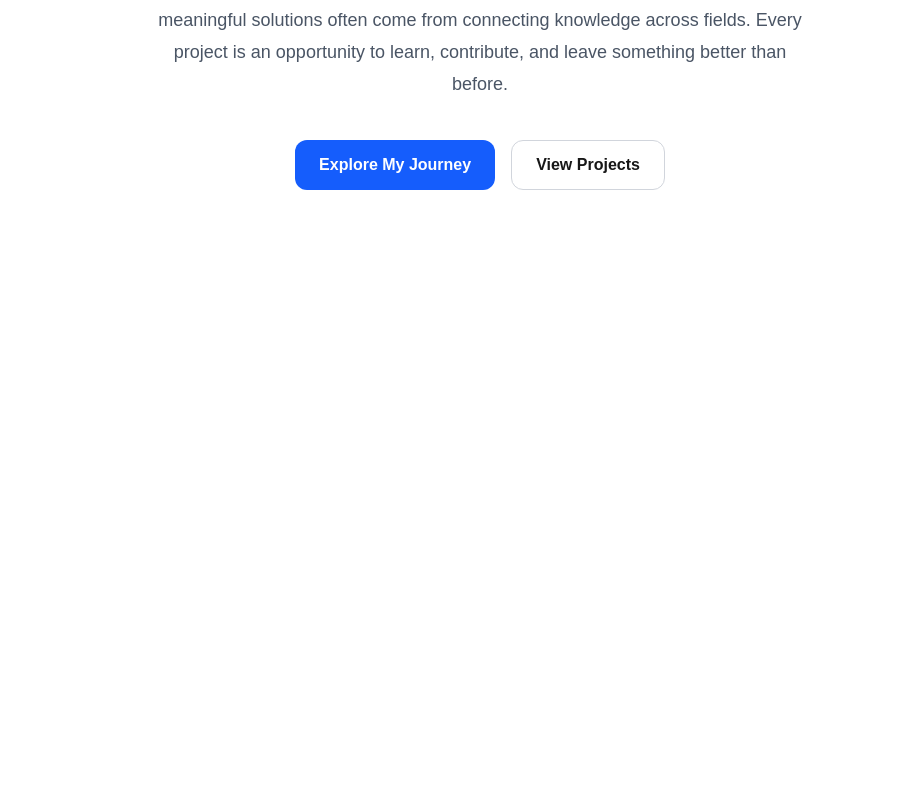
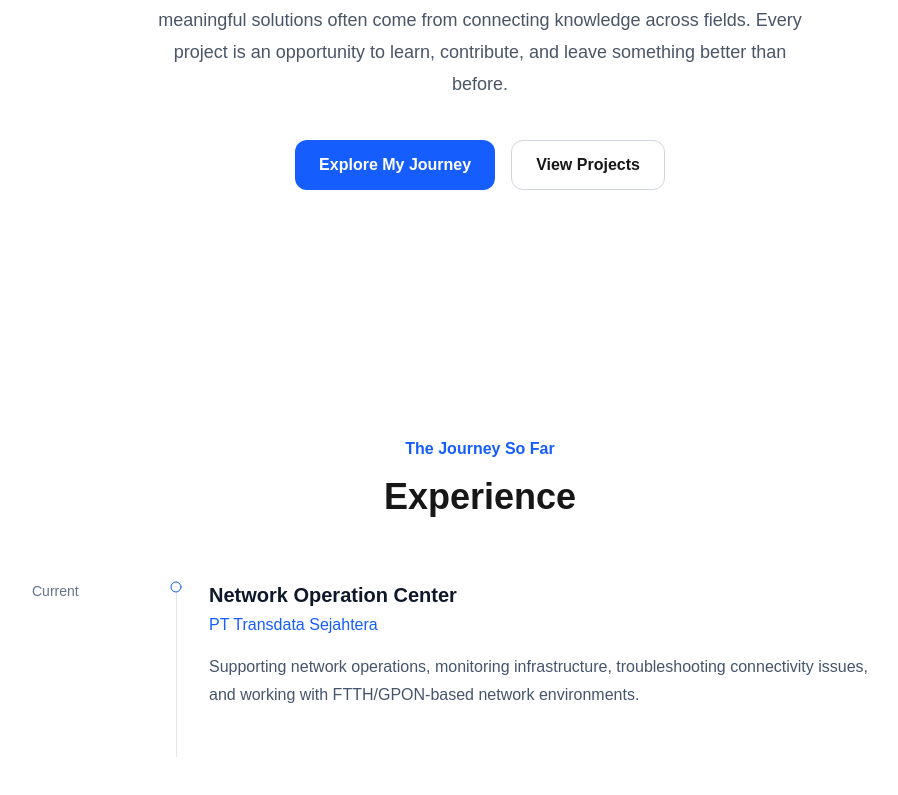
Before and after one commit to NeFoG28/yib-portofolio, a Next.js app: page / in a window 1280 px wide. Shown: the part 1973-2768 px from the top of the page, without its empty margins (160-1058 px from the left). Before the commit the page ends 2282 px from the top, so only its background shows below. Built offline with nearby package versions, Linux system fonts and the light colour scheme.

Commit message:
feat(experience): add journey timeline

```diff
--- a/app/page.tsx
+++ b/app/page.tsx
@@ -2,6 +2,7 @@ import Navbar from "@/components/layout/Navbar";
 import Hero from "@/components/sections/Hero";
 import JourneySelector from "@/components/sections/JourneySelector";
 import About from "@/components/sections/About";
+import Eperience from "@/components/sections/Experience";
 export default function Home() {
   return (
     <>
@@ -10,7 +11,8 @@ export default function Home() {
       <main>
         <Hero />
         <JourneySelector />
-        <About></About>
+        <About />
+        <Eperience />
       </main>
     </>
   );
--- /dev/null
+++ b/components/sections/Experience.tsx
@@ -0,0 +1,25 @@
+import Section from "@/components/ui/Section";
+import TimelineItem from "@/components/ui/TimelineItem";
+import { experiences } from "@/data/experience";
+
+export default function Experience() {
+  return (
+    <Section
+      id="experience"
+      subtitle="The Journey So Far"
+      title="Experience"
+    >
+      <div className="mx-auto max-w-4xl">
+        {experiences.map((experience) => (
+          <TimelineItem
+            key={experience.id}
+            period={experience.period}
+            role={experience.role}
+            organization={experience.organization}
+            description={experience.description}
+          />
+        ))}
+      </div>
+    </Section>
+  );
+}
--- /dev/null
+++ b/components/ui/TimelineItem.tsx
@@ -0,0 +1,42 @@
+import { Circle } from "lucide-react";
+
+interface TimelineItemProps {
+  period: string;
+  role: string;
+  organization: string;
+  description: string;
+}
+
+export default function TimelineItem({
+  period,
+  role,
+  organization,
+  description,
+}: TimelineItemProps) {
+  return (
+    <article className="relative grid gap-6 md:grid-cols-[120px_1fr]">
+      <div className="text-sm font-medium text-slate-500">
+        {period}
+      </div>
+
+      <div className="relative border-l border-slate-200 pl-8 pb-12">
+        <Circle
+          className="absolute -left-[7px] top-0 h-3 w-3 fill-white text-blue-600"
+          strokeWidth={2}
+        />
+
+        <h3 className="text-xl font-bold text-slate-900">
+          {role}
+        </h3>
+
+        <p className="mt-1 font-medium text-blue-600">
+          {organization}
+        </p>
+
+        <p className="mt-4 max-w-2xl leading-7 text-slate-600">
+          {description}
+        </p>
+      </div>
+    </article>
+  );
+}
--- /dev/null
+++ b/data/experience.ts
@@ -0,0 +1,20 @@
+export interface ExperienceItem {
+  id: string;
+  period: string;
+  role: string;
+  organization: string;
+  description: string;
+  type: "work" | "project" | "learning";
+}
+
+export const experiences: ExperienceItem[] = [
+  {
+    id: "experience-01",
+    period: "Current",
+    role: "Network Operation Center",
+    organization: "PT Transdata Sejahtera",
+    description:
+      "Supporting network operations, monitoring infrastructure, troubleshooting connectivity issues, and working with FTTH/GPON-based network environments.",
+    type: "work",
+  },
+];
```
